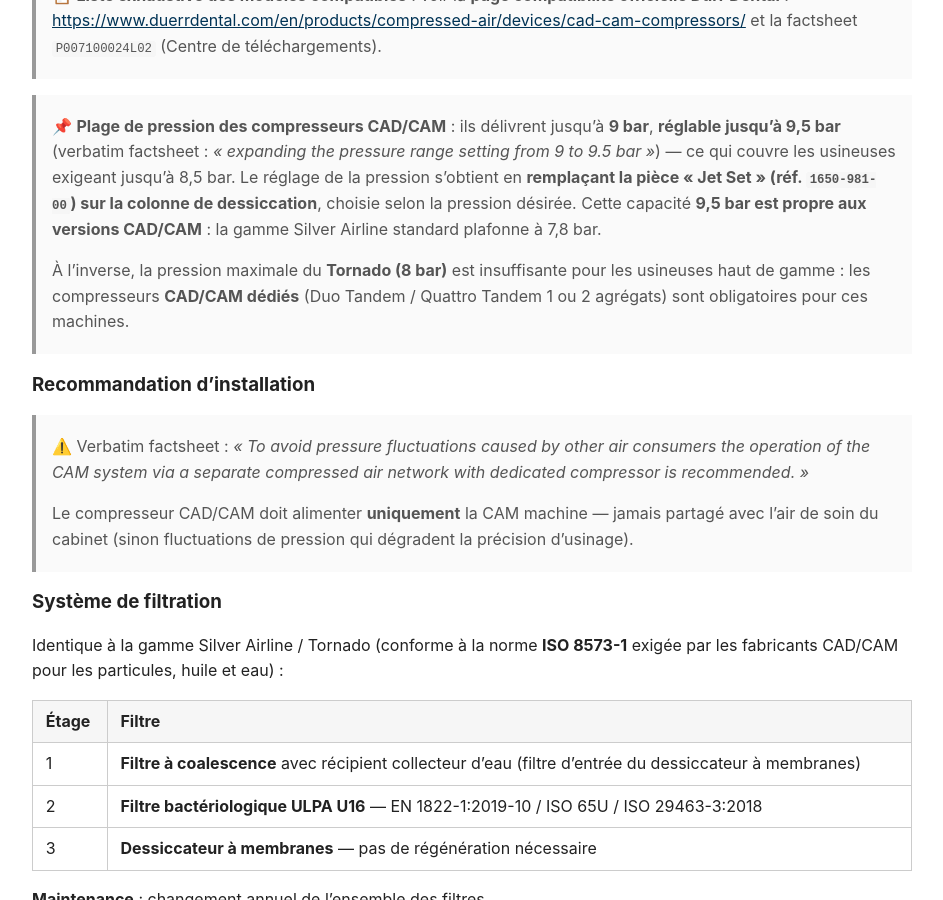
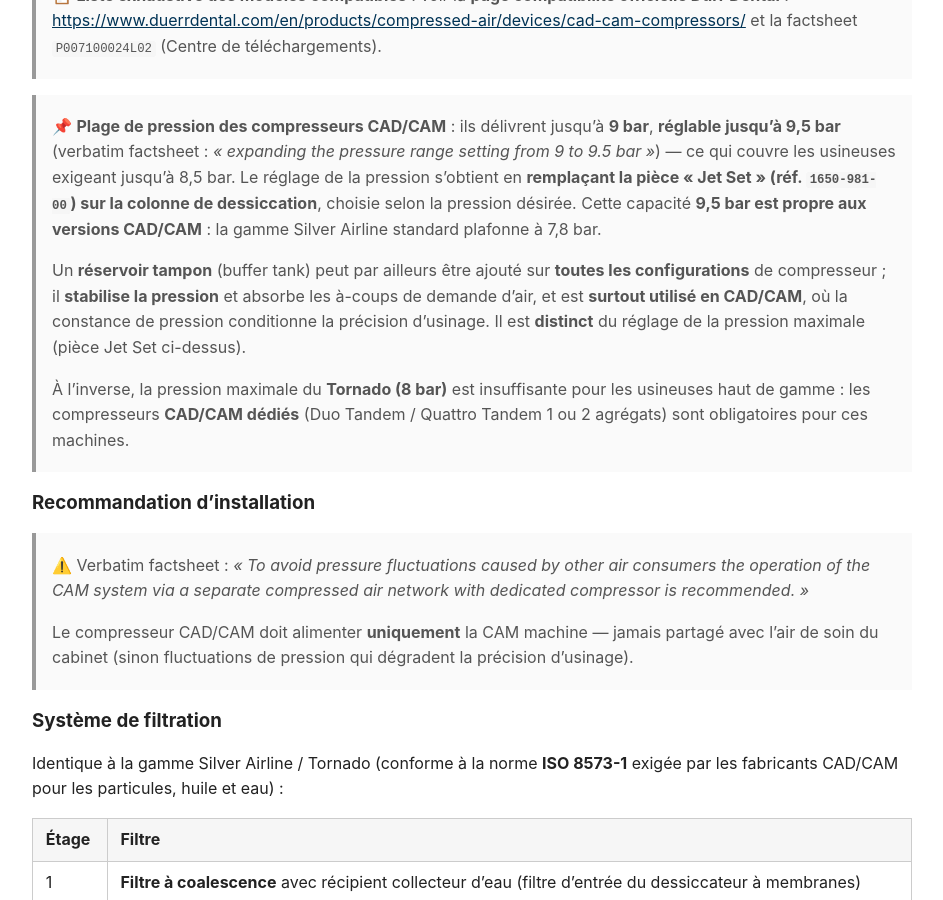
Before and after one commit to Grzybicki/durr-dental-knowledge-base, a Jekyll site: the page built from docs/fr/conventionnel/cad-cam-compresseurs/overview.md, in a window 1280 px wide and 900 px high, scrolled down 1874 px. Shown: the whole window, without its empty margins (168-1111 px from the left). Built offline with Jekyll 4.4.1, drawn with Linux system fonts in a browser that asks for light colours.

Commit message:
fix(conventionnel): reservoir tampon disponible sur toutes configs (surtout CAD/CAM)
Precision : le reservoir tampon (buffer tank) existe bien, ajoutable sur toutes les
configurations, surtout utilise en CAD/CAM. Il stabilise la pression (absorbe les
a-coups) et est DISTINCT du reglage de pression max (piece Jet Set). Rajoute a la fiche
CAD/CAM (note) et au tableau accessoires Silver Airline.

Co-Authored-By: Claude Opus 4.8 (1M context) <noreply@anthropic.com>
Claude-Session: https://claude.ai/code/session_01Pzf5ku5za9vkiLrAsETCmw

```diff
--- a/docs/fr/conventionnel/cad-cam-compresseurs/overview.md
+++ b/docs/fr/conventionnel/cad-cam-compresseurs/overview.md
@@ -133,6 +133,12 @@ synthétique est la suivante :
 > pièce « Jet Set » (réf. `1650-981-00`) sur la colonne de dessiccation**, choisie
 > selon la pression désirée. Cette capacité **9,5 bar est propre aux versions
 > CAD/CAM** : la gamme Silver Airline standard plafonne à 7,8 bar.
+>
+> Un **réservoir tampon** (buffer tank) peut par ailleurs être ajouté sur
+> **toutes les configurations** de compresseur ; il **stabilise la pression** et
+> absorbe les à-coups de demande d'air, et est **surtout utilisé en CAD/CAM**, où
+> la constance de pression conditionne la précision d'usinage. Il est **distinct**
+> du réglage de la pression maximale (pièce Jet Set ci-dessus).
 >
 > À l'inverse, la pression maximale du **Tornado (8 bar)** est insuffisante pour
 > les usineuses haut de gamme : les compresseurs **CAD/CAM dédiés** (Duo Tandem /
```
Also changed, not shown: docs/fr/conventionnel/silver-airline/overview.md (+1 -0 lines).
